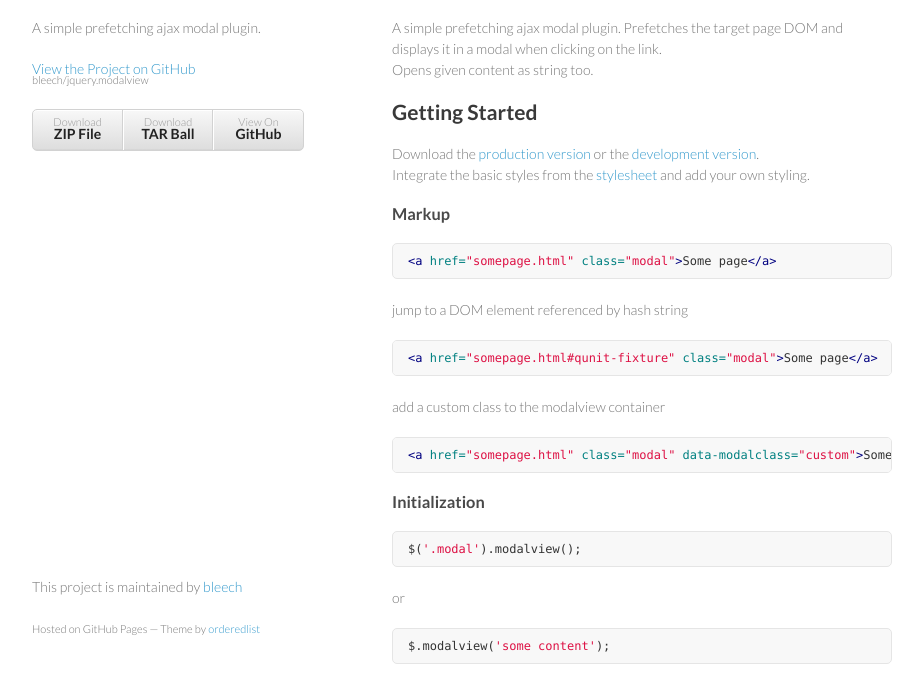
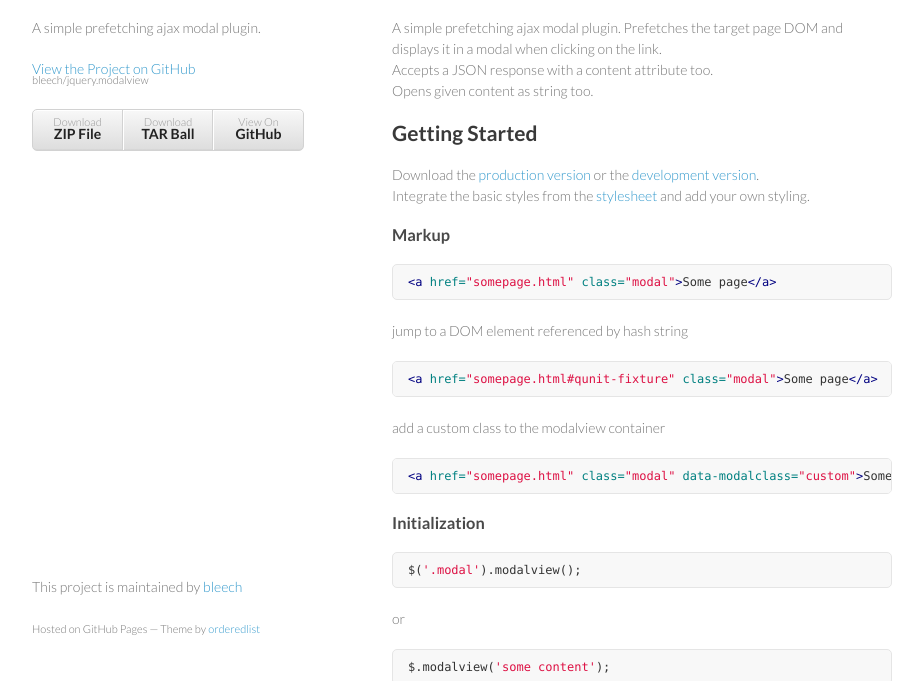
Before and after one commit to bleech/jquery.modalview, a plain HTML site: page index.html in a window 1280 px wide. Shown: the part 92-773 px from the top of the page, without its empty margins (178-1101 px from the left). Drawn offline with Linux system fonts and the light colour scheme.

Commit message:
accept json content response

```diff
--- a/index.html
+++ b/index.html
@@ -28,6 +28,7 @@
         <h1>jQuery Modalview</h1>
 
 <p>A simple prefetching ajax modal plugin. Prefetches the target page DOM and displays it in a modal when clicking on the link.<br>
+Accepts a JSON response with a content attribute too.<br>
 Opens given content as string too.</p>
 
 <h2>Getting Started</h2>
```
